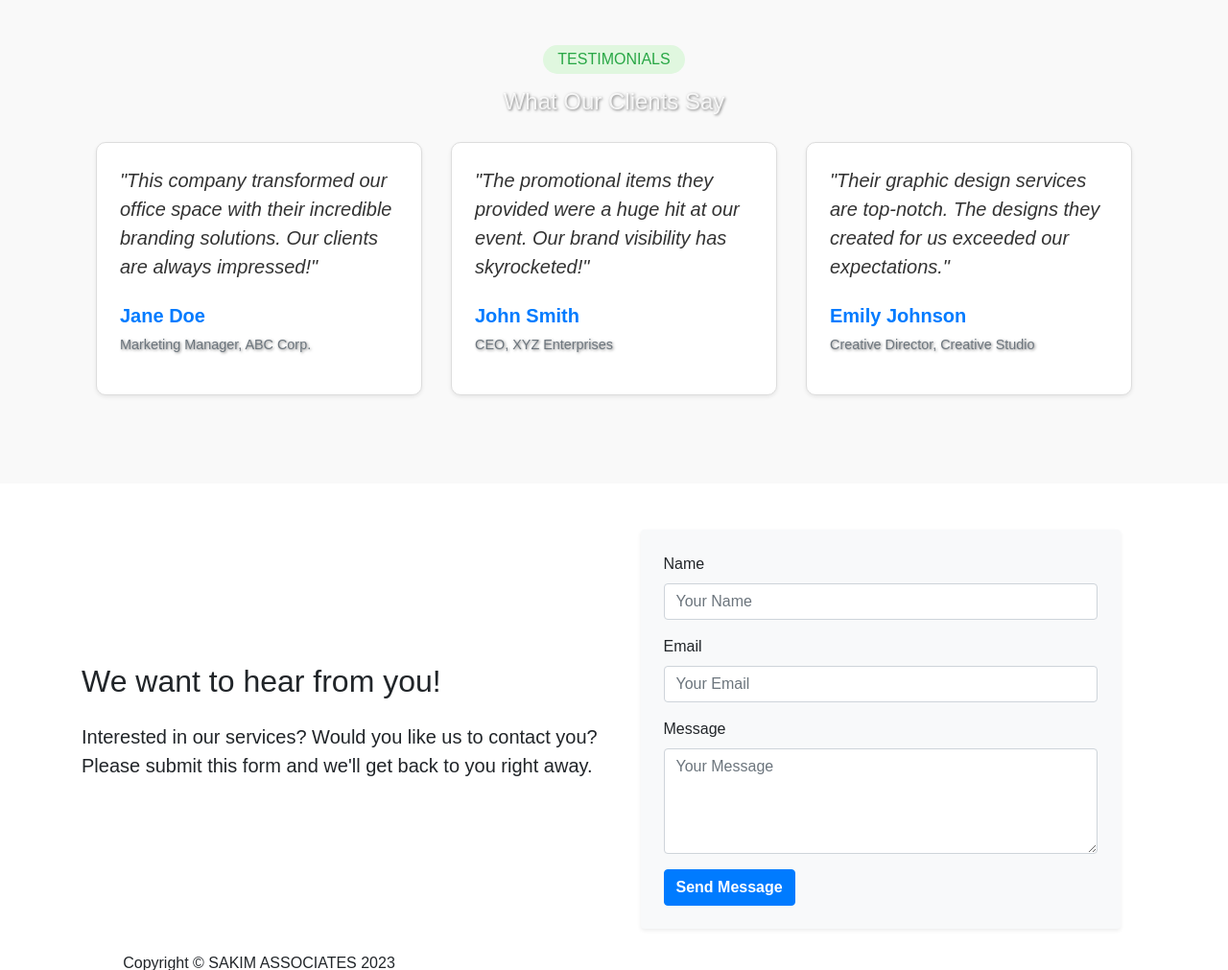
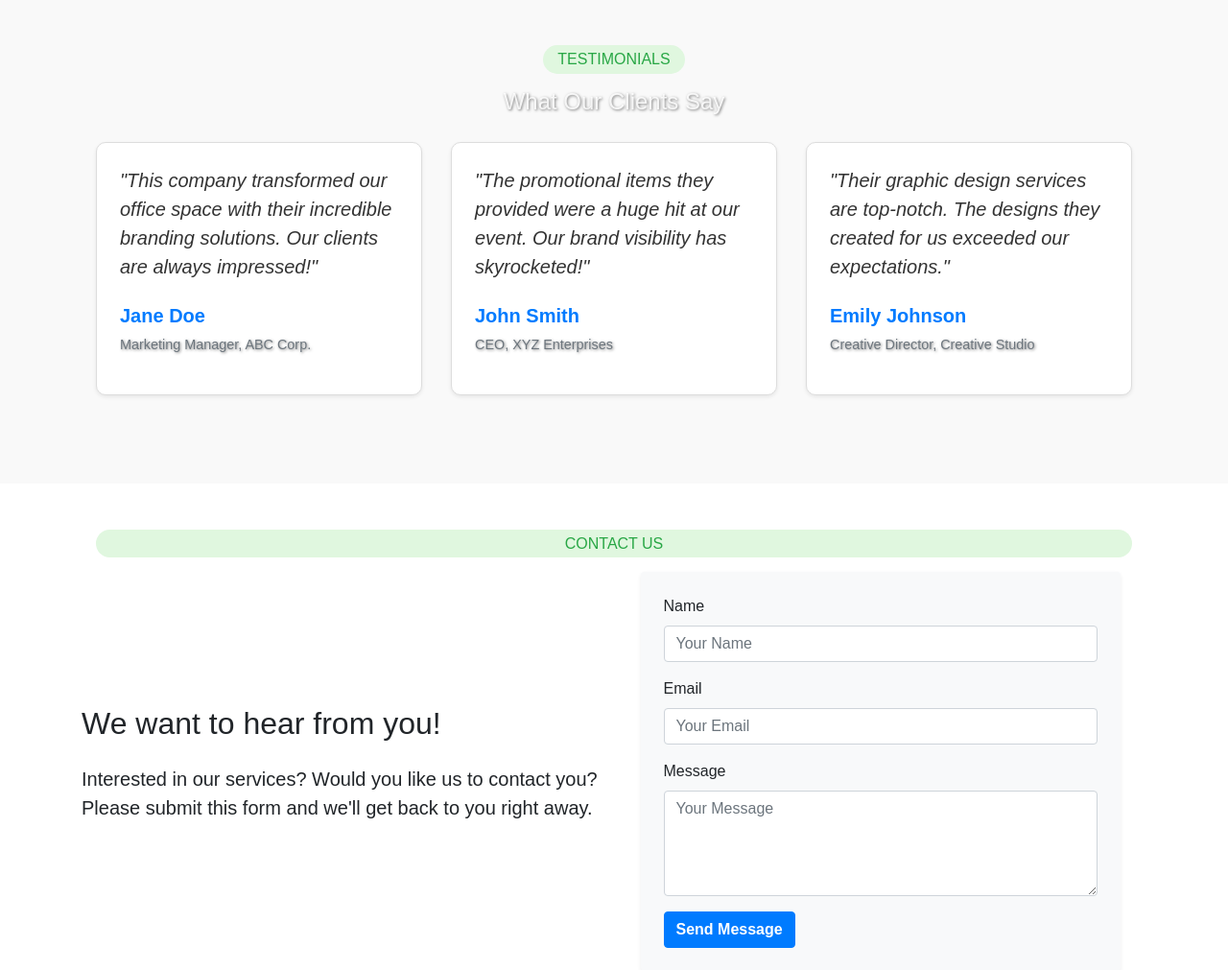
Before and after one commit to ElvisMw/bleaukraft_limited, a Django app: page /branding/landingpage/ in a window 1280 px wide. Shown: the part 5380-6391 px from the top of the page at 96% size. Run offline with Django 4.2, Linux system fonts and the light colour scheme; some libraries are stand-ins or nearby versions.

Commit message:
landing page update services at a glance 5

```diff
--- a/bleaukraft/branding/templates/branding/landingpage.html
+++ b/bleaukraft/branding/templates/branding/landingpage.html
@@ -1637,6 +1637,9 @@ body {
 
 <!-- Contact Form Section -->
 <div class="container mt-5">
+    <div class="col-lg-12 text-center">
+        <h2 class="section-heading text-uppercase">Contact Us</h2>
+    </div>
     <div class="row">
         <!-- Left Column with Text -->
         <div class="col-md-6 d-flex align-items-center">
```
